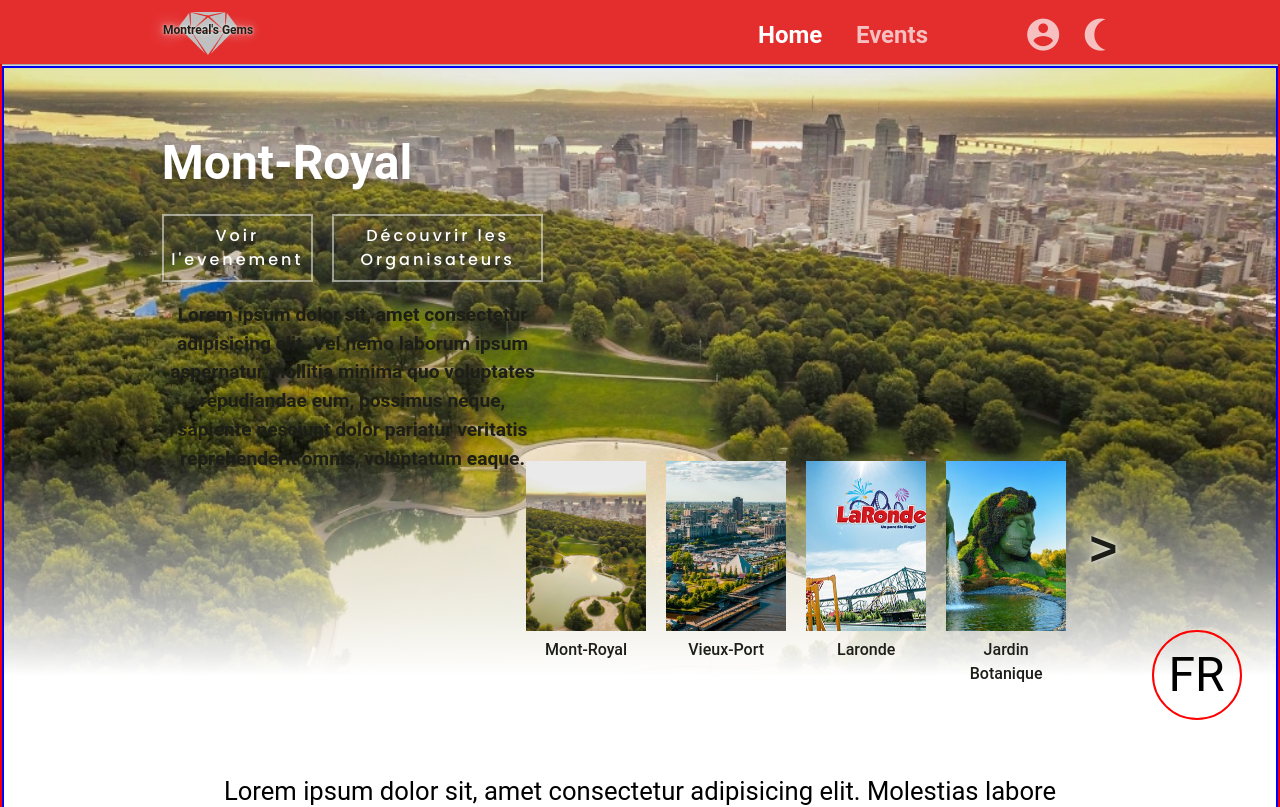
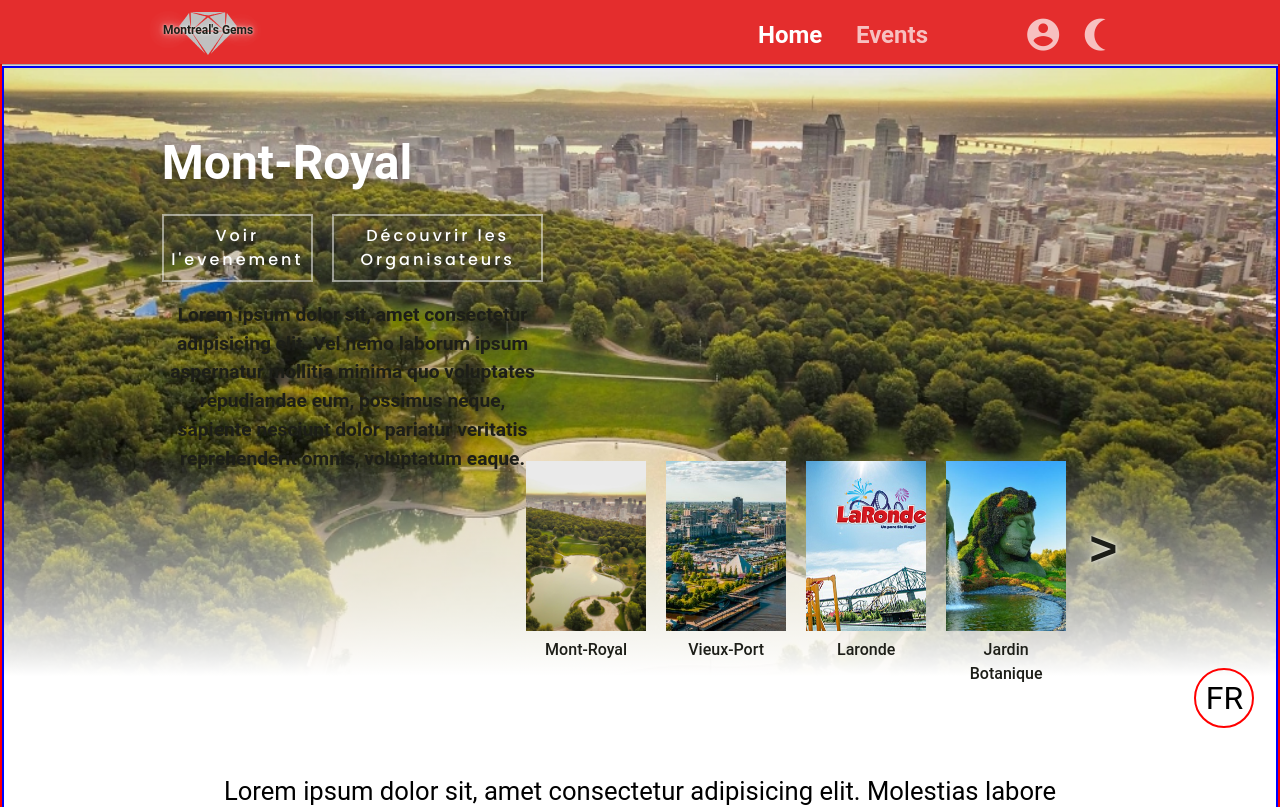
Before and after one commit to XxRedlightxX/TOP_5_MTL, a Vue app in the folder FrontEnd/: page / in a window 1280 px wide. Shown: the top 807 px of the page. Built offline with nearby package versions, Linux system fonts and the light colour scheme.

Commit message:
lang 0.5

```diff
--- a/FrontEnd/src/components/HomeComponents/ContactComponent.vue
+++ b/FrontEnd/src/components/HomeComponents/ContactComponent.vue
@@ -1,8 +1,8 @@
 <template>
     <div id="contactComponent">
         <div class="header">
-            <h3 v-if="actualLang">Contact Us</h3>
-            <h3 v-else>Contacter nous</h3>
+            <h3> {{ actualLang ? 'Contact Us' : 'Contacter nous' }} </h3>
+
             <p>Lorem ipsum dolor sit amet consectetur adipisicing elit. Dicta facilis enim quas laboriosam consequuntur
                 itaque veritatis, officiis consequatur, quidem illum, ad saepe quos. Nobis, repudiandae molestiae! Obcaecati
                 nihil beatae veritatis?</p>
@@ -14,8 +14,7 @@
                 <div>
                     <v-icon icon="mdi-map-marker" class="icon glow"/>
                     <div>
-                        <h4 v-if="actualLang">Address</h4>
-                        <h4 v-else>Adresse</h4>
+                        <h4>{{ actualLang ? 'Address' : 'Adresse' }}</h4>
                         <p>0000 rue Montreal, A0A 0A0, Qc, CA</p>
                     </div>
                 </div>
@@ -23,8 +22,7 @@
                 <div>
                     <v-icon icon="mdi-phone" class="icon glow"/>
                     <div>
-                        <h4 v-if="actualLang">Phone</h4>
-                        <h4 v-else>Telephone</h4>
+                        <h4>{{ actualLang ? 'Phone' : 'Telephone' }}</h4>
                         <p>(000) 000 0000</p>
                     </div>
                 </div>
@@ -40,8 +38,7 @@
             </div>
             <div class="right">
                 <form action="#" method="post">
-                    <h3 v-if="actualLang">Send Message</h3>
-                    <h3 v-else>Envoyez votre message</h3>
+                    <h3>{{ actualLang ? 'Send Message' : 'Envoyez votre message' }}</h3>
 
                     <v-text-field
                         :rules="Name"
@@ -58,12 +55,12 @@
                     <v-textarea :label="actualLang ? 'Type your Message' : 'Entrez votre message'"></v-textarea>
 
                     <input type="button" :value="actualLang ? 'Send' : 'Envoyer'">
-
                 </form>
             </div>
         </div>
     </div>
 </template>
+
 
 <script setup>
     import storageManager from "@/JS/LocalStaorageManager"
--- a/FrontEnd/src/components/LanguageSetterComponent.vue
+++ b/FrontEnd/src/components/LanguageSetterComponent.vue
@@ -27,14 +27,14 @@
 <style lang="scss">
     #languageSetter {
         display: block;
-        width: 90px;
-        height: 90px;
+        width: 60px;
+        height: 60px;
         border: 2px solid red;
         text-align: center;
         border-radius: 50%;
         position: fixed;
-        bottom: 10%;
-        right: 3%;
+        bottom: 9%;
+        right: 2%;
         z-index: 1000;
         cursor: pointer;
         p {
@@ -42,7 +42,7 @@
             height: 100%;
             align-content: center;
             color: black;
-            font-size: 3rem;
+            font-size: 2rem;
             border-radius: 50%;
             align-self: center;
         }
--- a/FrontEnd/src/styles/MenusViewStyles/Login-ProfileView.scss
+++ b/FrontEnd/src/styles/MenusViewStyles/Login-ProfileView.scss
@@ -2,5 +2,5 @@
     border: 2px solid black;
     display: block;
     height: 100svh;
-    padding-top: 5%;
+    padding: 5% 0%;
 }
```
